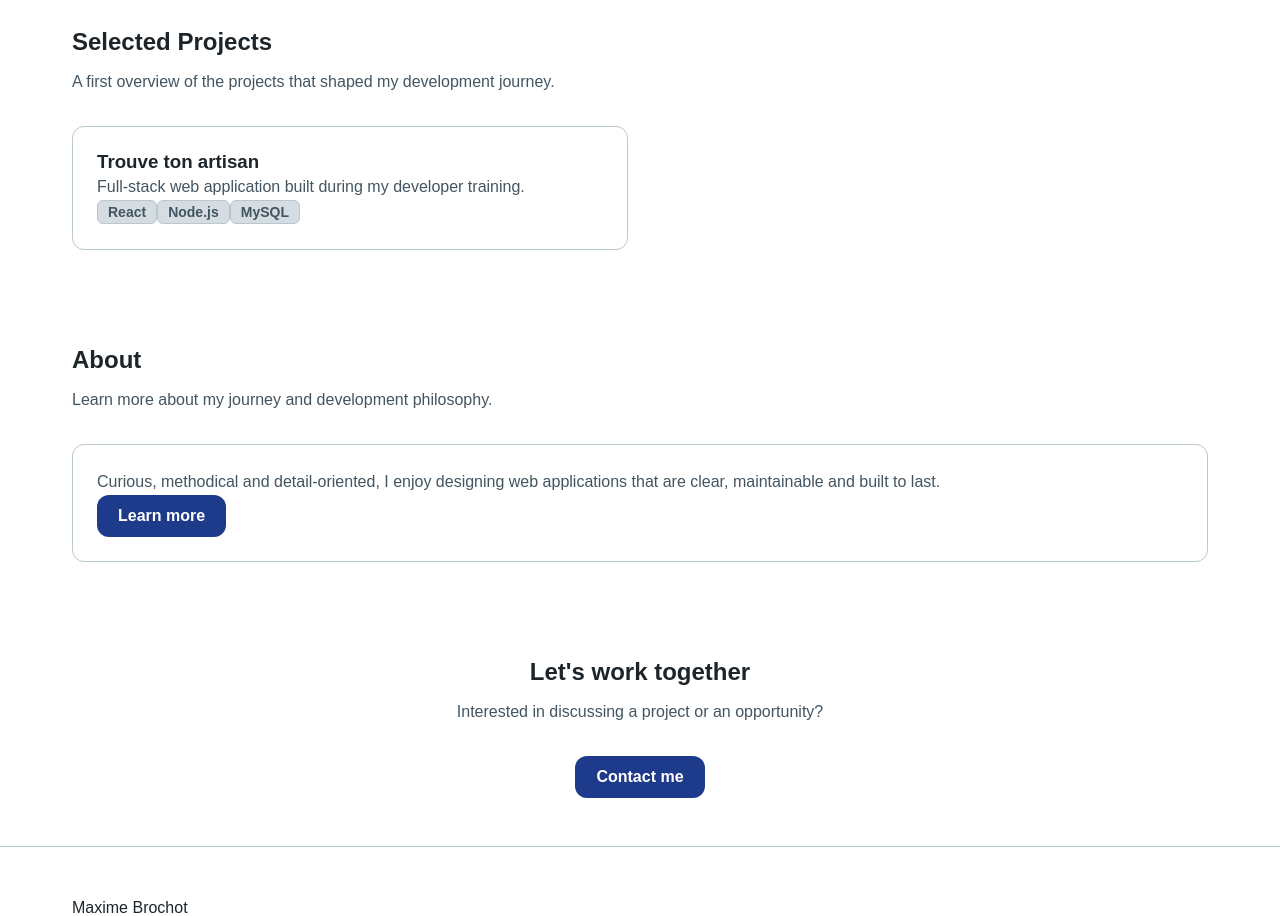
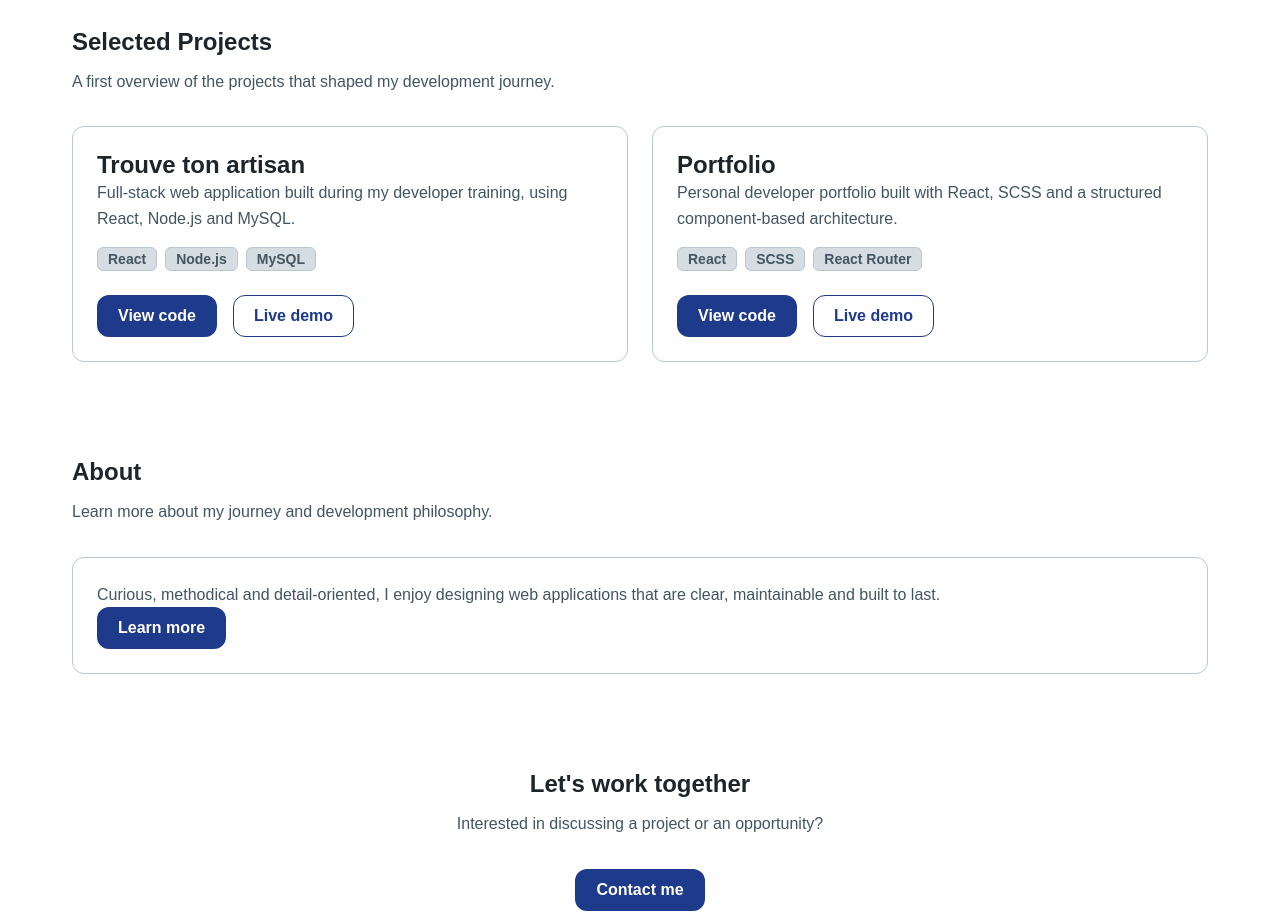
Before and after one commit to BrochotMaxime/portfolio, a React (Vite) app: page / in a window 1280 px wide. Shown: the part 820-1736 px from the top of the page. Built offline with nearby package versions, Linux system fonts and the light colour scheme.

Commit message:
feat: create project card component

```diff
--- /dev/null
+++ b/src/components/projects/ProjectCard.jsx
@@ -0,0 +1,27 @@
+import Badge from "../ui/Badge";
+import Button from "../ui/Button";
+import Card from "../ui/Card";
+
+function ProjectCard({ title, description, technologies, codeUrl, demoUrl }) {
+  return (
+    <Card>
+      <h2>{title}</h2>
+
+      <p>{description}</p>
+
+      <div className="project-card__badges">
+        {technologies.map((technology) => (
+          <Badge key={technology}>{technology}</Badge>
+        ))}
+      </div>
+
+      <div className="project-card__actions">
+        <Button href={codeUrl}>View code</Button>
+
+        <Button href={demoUrl} variant="secondary">Live demo</Button>
+      </div>
+    </Card>
+  );
+}
+
+export default ProjectCard;
--- a/src/components/sections/FeaturedProjectsSection.jsx
+++ b/src/components/sections/FeaturedProjectsSection.jsx
@@ -1,6 +1,4 @@
-// FeaturedProjectsSection.jsx
-import Badge from "../ui/Badge";
-import Card from "../ui/Card";
+import ProjectCard from "../projects/ProjectCard";
 import SectionTitle from "../ui/SectionTitle";
 
 function FeaturedProjectsSection() {
@@ -13,16 +11,21 @@ function FeaturedProjectsSection() {
         />
 
         <div className="featured-projects-section__grid">
-          <Card>
-            <h3>Trouve ton artisan</h3>
-            <p>Full-stack web application built during my developer training.</p>
+          <ProjectCard
+            title="Trouve ton artisan"
+            description="Full-stack web application built during my developer training, using React, Node.js and MySQL."
+            technologies={["React", "Node.js", "MySQL"]}
+            codeUrl=""
+            demoUrl=""
+          />
 
-            <div>
-              <Badge>React</Badge>
-              <Badge>Node.js</Badge>
-              <Badge>MySQL</Badge>
-            </div>
-          </Card>
+          <ProjectCard
+            title="Portfolio"
+            description="Personal developer portfolio built with React, SCSS and a structured component-based architecture."
+            technologies={["React", "SCSS", "React Router"]}
+            codeUrl=""
+            demoUrl=""
+          />
         </div>
       </div>
     </section>
--- a/src/pages/ProjectsPage.jsx
+++ b/src/pages/ProjectsPage.jsx
@@ -1,6 +1,4 @@
-import Badge from "../components/ui/Badge";
-import Button from "../components/ui/Button";
-import Card from "../components/ui/Card";
+import ProjectCard from "../components/projects/ProjectCard";
 import SectionTitle from "../components/ui/SectionTitle";
 
 function ProjectsPage() {
@@ -14,43 +12,29 @@ function ProjectsPage() {
         />
 
         <div className="projects-page__grid">
-          <Card>
-            <h2>Trouve ton artisan</h2>
+          <ProjectCard
+          title="Trouve ton artisan"
+          description="Full-stack web application built during my developer training, using React, Node.js and MySQL."
+          technologies={["React", "Node.js", "MySQL"]}
+          codeUrl=""
+          demoUrl=""
+          />
 
-            <p>
-              Full-stack web application built during my developer training, using React, Node.js and MySQL.
-            </p>
+          <ProjectCard
+            title="Trouve ton artisan"
+            description="Full-stack web application built during my developer training, using React, Node.js and MySQL."
+            technologies={["React", "Node.js", "MySQL"]}
+            codeUrl=""
+            demoUrl=""
+          />
 
-            <div className="projects-page__badges">
-              <Badge>React</Badge>
-              <Badge>Node.js</Badge>
-              <Badge>MySQL</Badge>
-            </div>
-
-            <div className="projects-page__actions">
-              <Button href="">View code</Button>
-              <Button href="" variant="secondary">Live demo</Button>
-            </div>
-          </Card>
-
-          <Card>
-            <h2>Portfolio</h2>
-
-            <p>
-              Personal developer portfolio built with React, SCSS and a structured component-based architecture.
-            </p>
-
-            <div className="projects-page__badges">
-              <Badge>React</Badge>
-              <Badge>SCSS</Badge>
-              <Badge>React Router</Badge>
-            </div>
-
-            <div className="projects-page__actions">
-              <Button href="">View code</Button>
-              <Button href="" variant="secondary">Live demo</Button>
-            </div>
-          </Card>
+          <ProjectCard
+            title="Portfolio"
+            description="Personal developer portfolio built with React, SCSS and a structured component-based architecture."
+            technologies={["React", "SCSS", "React Router"]}
+            codeUrl=""
+            demoUrl=""
+          />
         </div>
       </div>
     </section>
--- a/src/styles/main.scss
+++ b/src/styles/main.scss
@@ -25,3 +25,5 @@
 @use "pages/about-page";
 @use "pages/contact-page";
 @use "pages/legal-notice-page";
+
+@use "projects/project-card";
--- /dev/null
+++ b/src/styles/projects/_project-card.scss
@@ -0,0 +1,15 @@
+@use "../abstracts/variables" as *;
+
+.project-card__badges {
+  display: flex;
+  flex-wrap: wrap;
+  gap: 0.5rem;
+  margin-top: 1rem;
+}
+
+.project-card__actions {
+  display: flex;
+  flex-wrap: wrap;
+  gap: 1rem;
+  margin-top: 1.5rem;
+}
```
